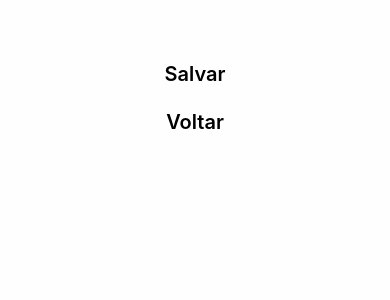
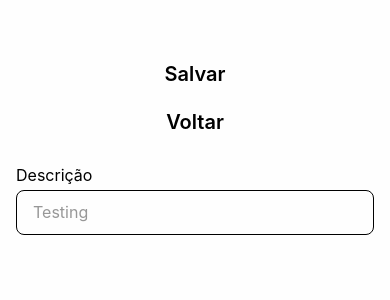
Before and after one commit to luisgomes01/Clip-App, a React Native app: screen / in a window 390 px wide. Shown: the top 300 px of the page. Built offline with nearby package versions, Linux system fonts and the light colour scheme.

Commit message:
feat(Components): create base Input component

```diff
--- /dev/null
+++ b/src/components/input/Input.styles.ts
@@ -0,0 +1,19 @@
+import styled from "styled-components/native";
+
+export const Input = styled.TextInput`
+  padding-vertical: 12px;
+  padding-horizontal: 16px;
+  font-size: 16px;
+  line-height: 19.5px;
+  border-radius: 8px;
+  border-width: 1px;
+  border-color: ${(props) => props.theme.borderColor};
+  color: ${(props) => props.theme.labelColor};
+`;
+
+export const Label = styled.Text`
+  font-size: 16px;
+  line-height: 19.5px;
+  margin-bottom: 4px;
+  color: ${(props) => props.theme.labelColor};
+`;
--- /dev/null
+++ b/src/components/input/Input.tsx
@@ -0,0 +1,19 @@
+import { StyleProp, TextInputProps, View, ViewStyle } from "react-native";
+import { useTheme } from "styled-components";
+import { Input, Label } from "./Input.styles";
+
+interface Props extends TextInputProps {
+  label?: string;
+  containerStyle?: StyleProp<ViewStyle>;
+}
+const InputComponent = ({ label, containerStyle, ...otherProps }: Props) => {
+  const theme = useTheme();
+  return (
+    <View style={containerStyle}>
+      {label && <Label>{label}</Label>}
+      <Input placeholderTextColor={theme.placeholder} {...otherProps} />
+    </View>
+  );
+};
+
+export default InputComponent;
--- a/src/index.tsx
+++ b/src/index.tsx
@@ -2,6 +2,7 @@ import { StatusBar } from "expo-status-bar";
 import { View } from "react-native";
 import { useTheme } from "styled-components";
 import Button from "./components/button/Button";
+import Input from "./components/input/Input";
 
 export const Application = () => {
   const theme = useTheme();
@@ -24,6 +25,16 @@ export const Application = () => {
         <Button type="primary">Salvar</Button>
         <Button type="secondary">Voltar</Button>
       </View>
+
+      <Input
+        label="Descrição"
+        placeholder="Testing"
+        containerStyle={{
+          marginTop: 20,
+          paddingLeft: 16,
+          paddingRight: 16,
+        }}
+      />
     </View>
   );
 };
```
Also changed, not shown: .eslintrc.json.
